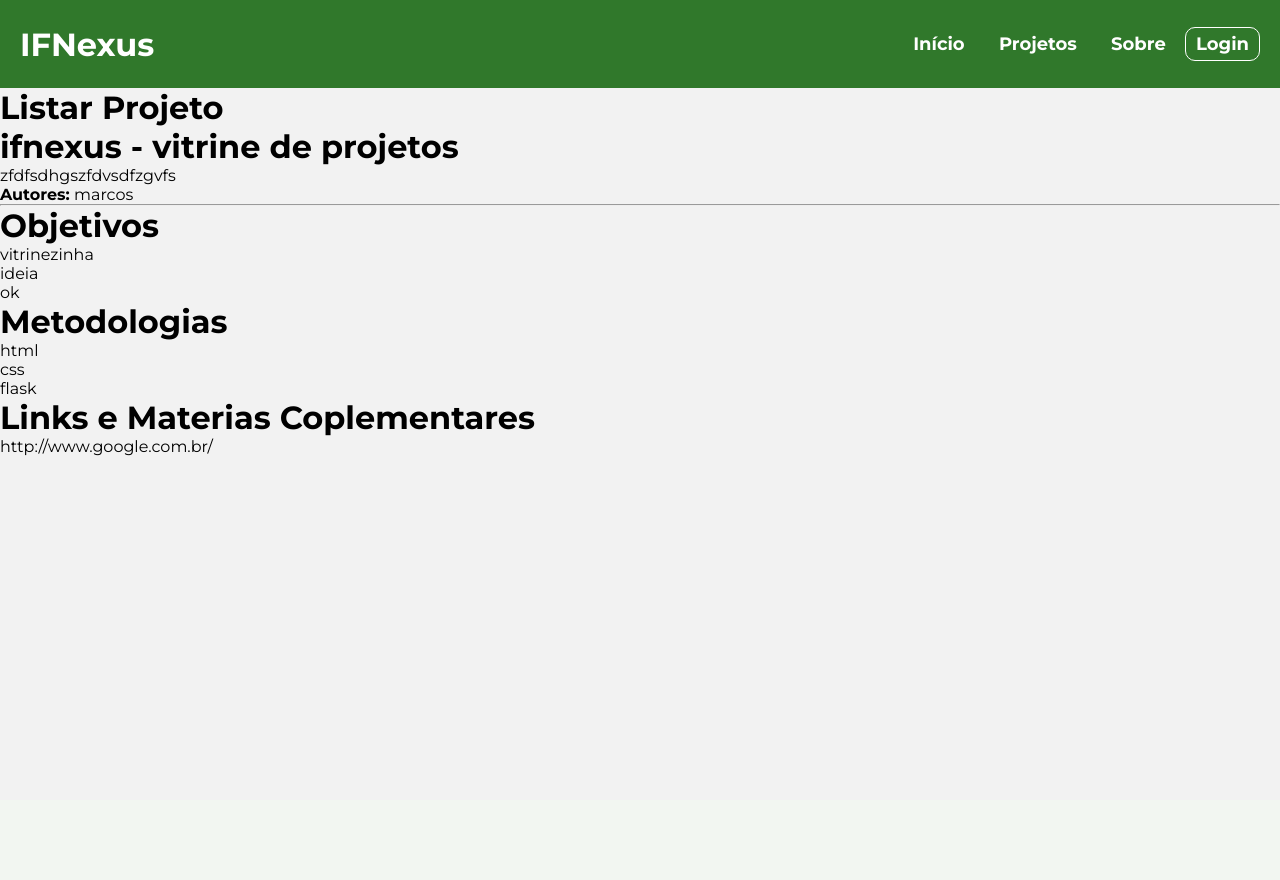
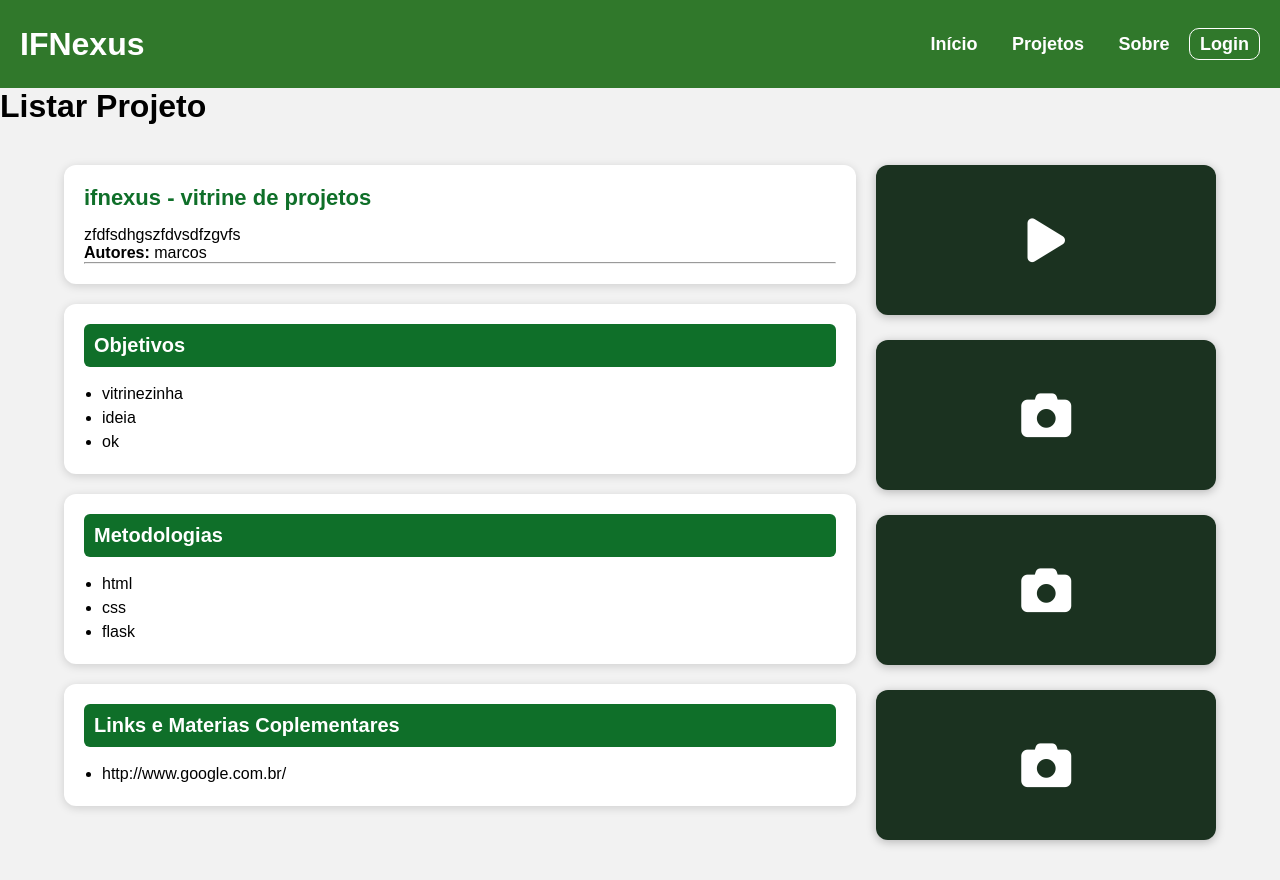
Before and after one commit to marcoscassian/ifnexus, a Flask app: page /projeto/1 in a window 1280 px wide. Before the commit the page ends 456 px from the top, so only its background shows below. Run offline with Flask 3, Linux system fonts and the light colour scheme.

Commit message:
CSS do ver projetos

```diff
--- a/static/css/listar_projeto.css
+++ b/static/css/listar_projeto.css
@@ -0,0 +1,79 @@
+* {
+    margin: 0;
+    padding: 0;
+    box-sizing: border-box;
+    font-family: Arial, Helvetica, sans-serif;
+}
+
+body {
+    background-color: #f4f4f4;
+}
+
+.container {
+    width: 90%;
+    max-width: 1200px;
+    margin: 40px auto;
+    display: flex;
+    gap: 20px;
+}
+
+.left {
+    width: 70%;
+}
+
+.left > div {
+    background: white;
+    padding: 20px;
+    margin-bottom: 20px;
+    border-radius: 12px;
+    box-shadow: 0px 2px 10px rgba(0,0,0,0.15);
+}
+
+.left h1 {
+    font-size: 22px;
+    color: #0f6f29;
+    margin-bottom: 15px;
+}
+
+.left .block2 h1,
+.left .block3 h1,
+.left .block4 h1  {
+    background-color: #0f6f29;
+    color: white;
+    padding: 10px;
+    border-radius: 6px;
+    font-size: 20px;
+}
+
+ul {
+    margin-top: 10px;
+}
+
+ul li {
+    font-size: 16px;
+    margin-left: 18px;
+    line-height: 1.5;
+}
+
+.right {
+    width: 30%;
+    display: flex;
+    flex-direction: column;
+    gap: 25px;
+}
+
+.right .media-block {
+    background-color: #1b3220;
+    width: 100%;
+    height: 150px;
+    border-radius: 12px;
+    box-shadow: 0px 2px 10px rgba(0,0,0,0.25);
+    display: flex;
+    align-items: center;
+    justify-content: center;
+}
+
+.right .media-block i {
+    font-size: 50px;
+    color: white;
+}
--- a/templates/base.html
+++ b/templates/base.html
@@ -11,6 +11,7 @@
     <link rel="stylesheet" href="static/css/base.css">
     {% block estilos %}{% endblock %}
     <link href="https://fonts.googleapis.com/css2?family=Montserrat:wght@400;700&display=swap" rel="stylesheet" />
+    <link rel="stylesheet" href="https://cdnjs.cloudflare.com/ajax/libs/font-awesome/6.5.0/css/all.min.css">
 </head>
 <body style="background-color: #F2F2F2;">
 
--- a/templates/listar_projeto.html
+++ b/templates/listar_projeto.html
@@ -48,7 +48,20 @@
         </div>
     </div>
 
-    <div class="right">
+        <div class="right">
+            <div class="media-block">
+              <i class="fas fa-play"></i>
+        </div>
+            <div class="media-block">
+                <i class="fas fa-camera"></i>
+        </div>
+            <div class="media-block">
+                <i class="fas fa-camera"></i>
+        </div>
+            <div class="media-block">
+                <i class="fas fa-camera"></i>
+        </div>
+    </div>
 
     </div>
 </div>
```
Also changed, not shown: static/css/criar_projeto.css (+8 -0 lines), instance/banco.db.
